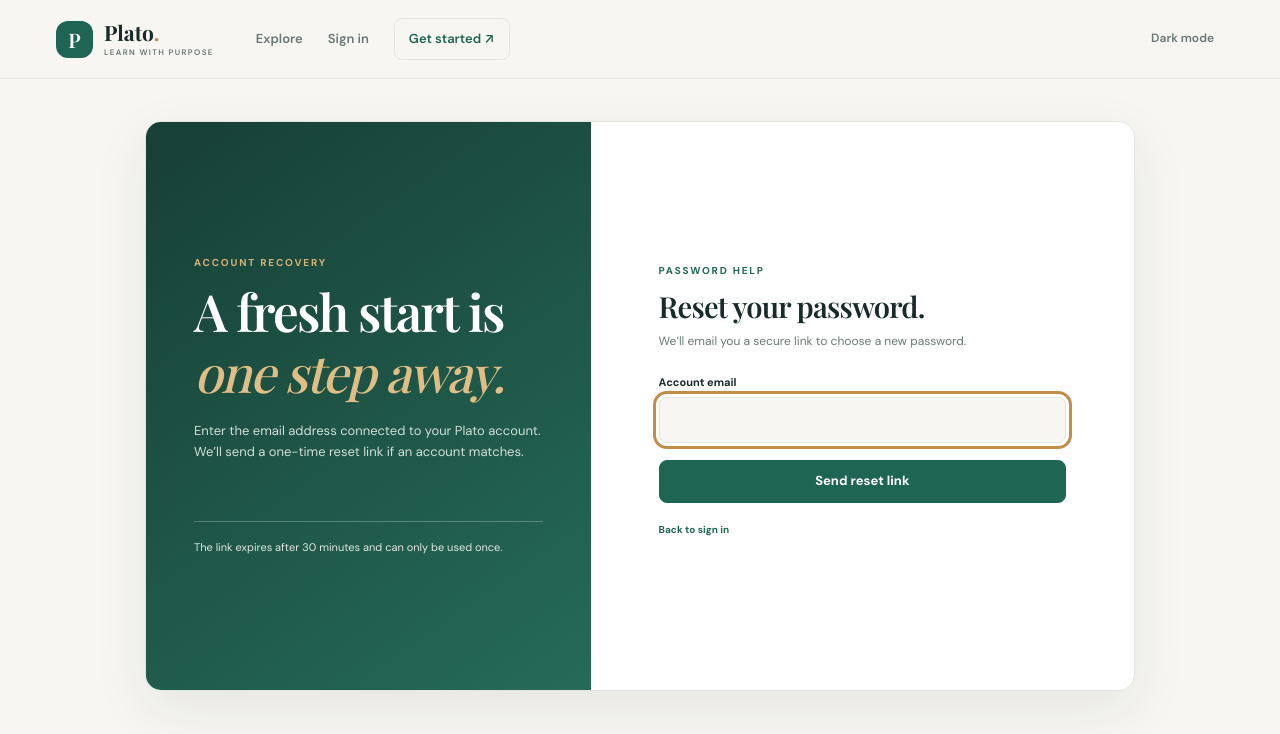
After one commit to sammykorankye999-prog/Plato, a Flask app: page /forgot-password in a window 1280 px wide. The commit adds this page. Shown: the top 734 px of the page. Run offline with Flask 3, Linux system fonts and the light colour scheme; parts of the project's set-up code (start-up, migrations or seed data) failed here and were passed over; some libraries are stand-ins or nearby versions; some web fonts are replaced.

Commit message:
Add forgot password flow to Flask website

```diff
--- a/plato-lms/app.py
+++ b/plato-lms/app.py
@@ -590,6 +590,47 @@ def deliver_password_reset_email(user, reset_link):
         return False
 
 
+def create_password_reset_request(email):
+    """Create and email a one-time reset link when the account exists."""
+    if not (SMTP_HOST and SMTP_FROM and PASSWORD_RESET_URL):
+        return False
+    user = User.query.filter_by(email=email, is_deleted=False).first() if email else None
+    if user:
+        raw_token = secrets.token_urlsafe(32)
+        token_hash = hashlib.sha256(raw_token.encode('utf-8')).hexdigest()
+        reset_token = PasswordResetToken(
+            token_hash=token_hash,
+            user_id=user.id,
+            expires_at=utcnow() + timedelta(minutes=30),
+        )
+        db.session.add(reset_token)
+        db.session.commit()
+        separator = '&' if '?' in PASSWORD_RESET_URL else '?'
+        reset_link = f'{PASSWORD_RESET_URL}{separator}{urlencode({"token": raw_token})}'
+        if not deliver_password_reset_email(user, reset_link):
+            reset_token.used_at = utcnow()
+            db.session.commit()
+    return True
+
+
+def find_valid_password_reset_token(raw_token):
+    if not raw_token or len(raw_token) > 256:
+        return None, None
+    token_hash = hashlib.sha256(raw_token.encode('utf-8')).hexdigest()
+    reset_token = db.session.get(PasswordResetToken, token_hash)
+    if not reset_token or reset_token.used_at:
+        return None, None
+    expires_at = reset_token.expires_at
+    if expires_at.tzinfo is None:
+        expires_at = expires_at.replace(tzinfo=timezone.utc)
+    if expires_at <= utcnow():
+        return None, None
+    user = db.session.get(User, reset_token.user_id)
+    if not user or not user.is_active:
+        return None, None
+    return reset_token, user
+
+
 @api.post('/auth/register')
 def api_register():
     data = request.get_json(silent=True) or {}
@@ -634,25 +675,8 @@ def api_request_password_reset():
     limited = api_rate_limit('password-reset-request', email or 'missing-email', 5, 3600)
     if limited:
         return limited
-    if not (SMTP_HOST and SMTP_FROM and PASSWORD_RESET_URL):
+    if not create_password_reset_request(email):
         return api_error('Password recovery email is not configured. Please contact the administrator.', 503)
-
-    user = User.query.filter_by(email=email, is_deleted=False).first() if email else None
-    if user:
-        raw_token = secrets.token_urlsafe(32)
-        token_hash = hashlib.sha256(raw_token.encode('utf-8')).hexdigest()
-        reset_token = PasswordResetToken(
-            token_hash=token_hash,
-            user_id=user.id,
-            expires_at=utcnow() + timedelta(minutes=30),
-        )
-        db.session.add(reset_token)
-        db.session.commit()
-        separator = '&' if '?' in PASSWORD_RESET_URL else '?'
-        reset_link = f'{PASSWORD_RESET_URL}{separator}{urlencode({"token": raw_token})}'
-        if not deliver_password_reset_email(user, reset_link):
-            reset_token.used_at = utcnow()
-            db.session.commit()
 
     # Identical response for existing and unknown addresses prevents account enumeration.
     return jsonify(message='If an account exists for that email, a password reset link will be sent.'), 200
@@ -671,18 +695,8 @@ def api_reset_password():
     if not raw_token or len(raw_token) > 256:
         return api_error('This password reset link is invalid or expired.', 400)
 
-    token_hash = hashlib.sha256(raw_token.encode('utf-8')).hexdigest()
-    reset_token = db.session.get(PasswordResetToken, token_hash)
-    if not reset_token or reset_token.used_at:
-        return api_error('This password reset link is invalid or expired.', 400)
-    expires_at = reset_token.expires_at
-    if expires_at.tzinfo is None:
-        expires_at = expires_at.replace(tzinfo=timezone.utc)
-    if expires_at <= utcnow():
-        return api_error('This password reset link is invalid or expired.', 400)
-
-    user = db.session.get(User, reset_token.user_id)
-    if not user or not user.is_active:
+    reset_token, user = find_valid_password_reset_token(raw_token)
+    if not reset_token:
         return api_error('This password reset link is invalid or expired.', 400)
     user.set_password(password)
     user.auth_version += 1  # invalidate any outstanding API tokens/sessions
@@ -1132,6 +1146,53 @@ def login():
             return redirect(url_for('mfa_setup'))
         flash('Invalid credentials', 'error')
     return render_template('login.html')
+
+
+@app.route('/forgot-password', methods=['GET', 'POST'])
+def forgot_password():
+    if request.method == 'POST':
+        email = request.form.get('email', '').strip().lower()
+        limited = api_rate_limit('web-password-reset-request', email or 'missing-email', 5, 3600)
+        if limited:
+            flash('Too many reset requests. Please wait and try again.', 'error')
+            return redirect(url_for('forgot_password'))
+        if not (SMTP_HOST and SMTP_FROM and PASSWORD_RESET_URL):
+            flash('Password reset email is not configured yet. Please contact the site administrator.', 'error')
+        elif not email or '@' not in email:
+            flash('Enter a valid email address.', 'error')
+        else:
+            create_password_reset_request(email)
+            flash('If an account exists for that email, a reset link will be sent. Check your inbox and spam folder.', 'success')
+            return redirect(url_for('login'))
+    return render_template('forgot_password.html')
+
+
+@app.route('/reset-password', methods=['GET', 'POST'])
+def reset_password():
+    raw_token = request.values.get('token', '').strip()
+    reset_token, user = find_valid_password_reset_token(raw_token)
+    if not reset_token:
+        flash('This password reset link is invalid or expired. Request a new one.', 'error')
+        return redirect(url_for('forgot_password'))
+    if request.method == 'POST':
+        limited = api_rate_limit('web-password-reset-complete', request.remote_addr or 'unknown', 10, 900)
+        if limited:
+            flash('Too many attempts. Please wait and try again.', 'error')
+            return redirect(url_for('forgot_password'))
+        password = request.form.get('password', '')
+        confirmation = request.form.get('confirm_password', '')
+        if len(password) < PASSWORD_MIN:
+            flash(f'Password must be at least {PASSWORD_MIN} characters.', 'error')
+        elif password != confirmation:
+            flash('The passwords do not match.', 'error')
+        else:
+            user.set_password(password)
+            user.auth_version += 1
+            reset_token.used_at = utcnow()
+            db.session.commit()
+            flash('Password updated. Sign in with your new password and authenticator code.', 'success')
+            return redirect(url_for('login'))
+    return render_template('reset_password.html', token=raw_token, password_min=PASSWORD_MIN)
 
 
 @app.route('/mfa/setup', methods=['GET', 'POST'])
--- /dev/null
+++ b/plato-lms/templates/forgot_password.html
@@ -0,0 +1,12 @@
+{% extends "base.html" %}
+{% block title %}Forgot password{% endblock %}
+{% block content %}
+<section class="auth-layout"><div class="auth-aside"><p class="eyebrow">ACCOUNT RECOVERY</p><h1>A fresh start is <em>one step away.</em></h1><p>Enter the email address connected to your Plato account. We’ll send a one-time reset link if an account matches.</p><div class="auth-aside-note">The link expires after 30 minutes and can only be used once.</div></div><div class="auth-content"><p class="eyebrow">PASSWORD HELP</p><h2>Reset your password.</h2><p class="muted">We’ll email you a secure link to choose a new password.</p>
+<form class="auth-form" method="post" action="{{ url_for('forgot_password') }}">
+  <input type="hidden" name="csrf_token" value="{{ csrf_token() }}">
+  <label for="email">Account email</label>
+  <input id="email" name="email" type="email" required maxlength="120" autocomplete="email" autofocus>
+  <button class="btn full-width" type="submit">Send reset link</button>
+</form>
+<p class="auth-switch"><a href="{{ url_for('login') }}">Back to sign in</a></p></div></section>
+{% endblock %}
--- a/plato-lms/templates/login.html
+++ b/plato-lms/templates/login.html
@@ -13,5 +13,5 @@
   <input id="password" name="password" type="password" required autocomplete="current-password">
 
   <button class="btn full-width" type="submit">Sign in <span aria-hidden="true">→</span></button>
-</form><p class="auth-switch">New to Plato? <a href="{{ url_for('register') }}">Create an account</a></p></div></section>
+</form><p class="auth-switch"><a href="{{ url_for('forgot_password') }}">Forgot password?</a></p><p class="auth-switch">New to Plato? <a href="{{ url_for('register') }}">Create an account</a></p></div></section>
 {% endblock %}
```
Also changed, not shown: VERCEL_FLASK_DEPLOYMENT.md (+2 -1 lines), plato-lms/API.md (+2 -0 lines), plato-lms/FRONTEND_DEPLOYMENT.md (+1 -1 lines), plato-lms/templates/reset_password.html (added, +15 -0 lines), 1 other file.
